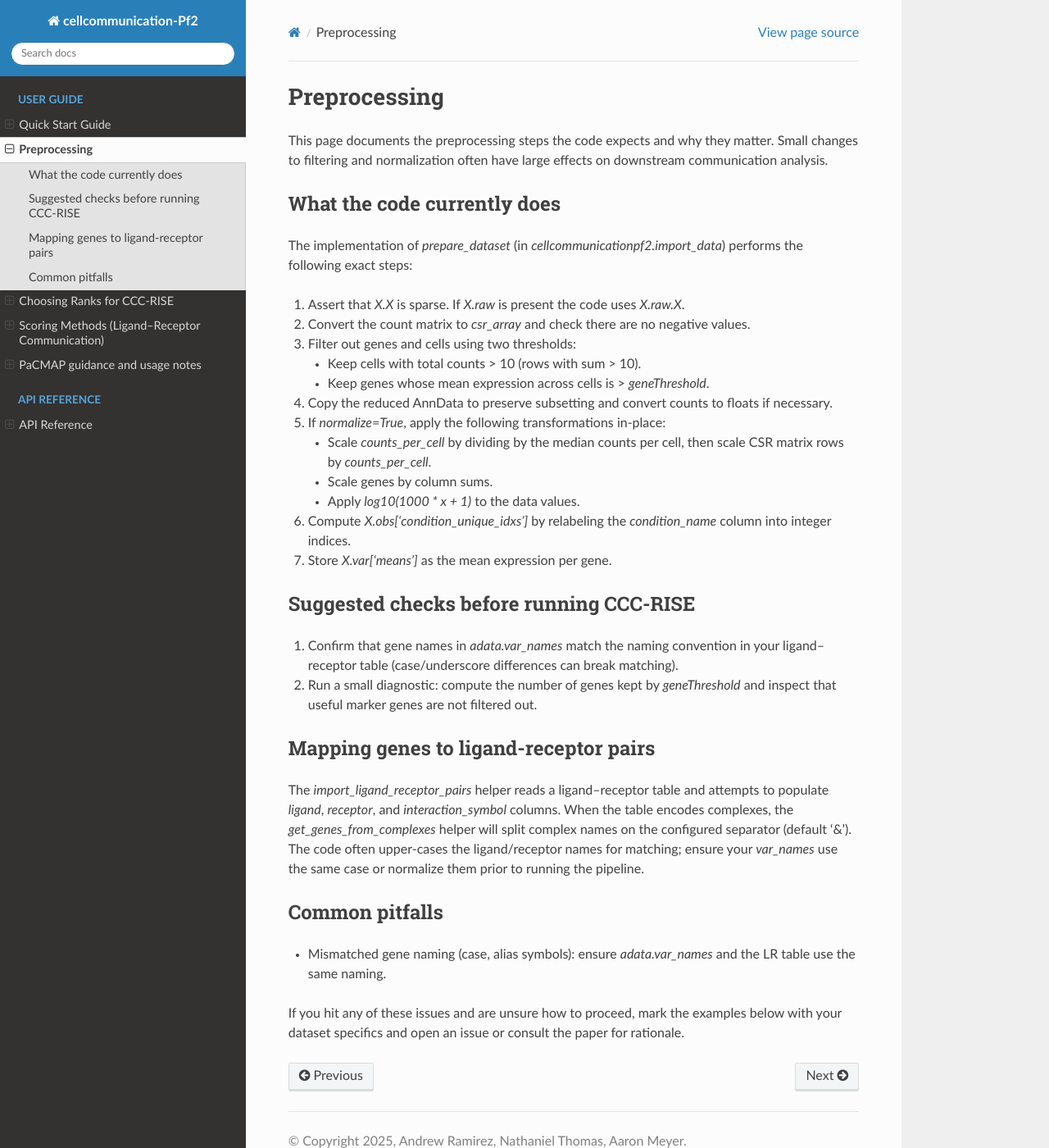
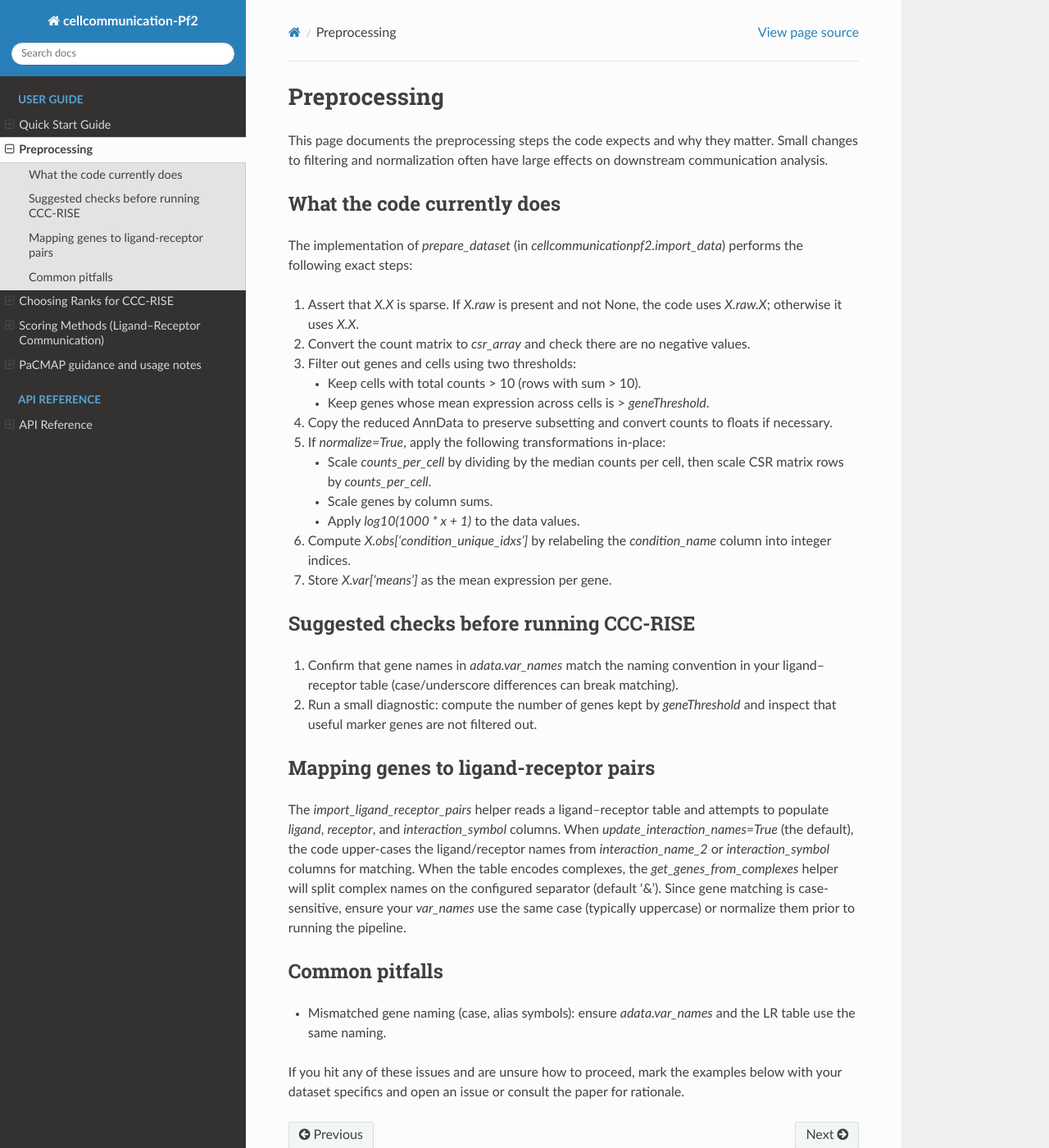
Before and after one commit to meyer-lab/cellcommunication-Pf2, a Sphinx documentation site: the page built from docs/source/preprocessing.rst, in a window 1280 px wide and 1400 px high. Shown: the whole window at 82% size. Built offline with Sphinx 7.4.7 and the Read the Docs theme 3.1.0, drawn with Linux system fonts in a browser that asks for light colours.

Commit message:
Made edits to preprocessing

```diff
--- a/docs/source/preprocessing.rst
+++ b/docs/source/preprocessing.rst
@@ -11,7 +11,7 @@ What the code currently does
 The implementation of `prepare_dataset` (in `cellcommunicationpf2.import_data`) performs
 the following exact steps:
 
-1. Assert that `X.X` is sparse. If `X.raw` is present the code uses `X.raw.X`.
+1. Assert that `X.X` is sparse. If `X.raw` is present and not None, the code uses `X.raw.X`; otherwise it uses `X.X`.
 
 2. Convert the count matrix to `csr_array` and check there are no negative
    values.
@@ -49,10 +49,12 @@ Mapping genes to ligand-receptor pairs
 
 The `import_ligand_receptor_pairs` helper reads a ligand–receptor table and
 attempts to populate `ligand`, `receptor`, and `interaction_symbol` columns.
-When the table encodes complexes, the `get_genes_from_complexes` helper will
-split complex names on the configured separator (default '&'). The code often
-upper-cases the ligand/receptor names for matching; ensure your `var_names`
-use the same case or normalize them prior to running the pipeline.
+When `update_interaction_names=True` (the default), the code upper-cases the
+ligand/receptor names from `interaction_name_2` or `interaction_symbol` columns
+for matching. When the table encodes complexes, the `get_genes_from_complexes`
+helper will split complex names on the configured separator (default '&').
+Since gene matching is case-sensitive, ensure your `var_names` use the same
+case (typically uppercase) or normalize them prior to running the pipeline.
 
 Common pitfalls
 ---------------
```
